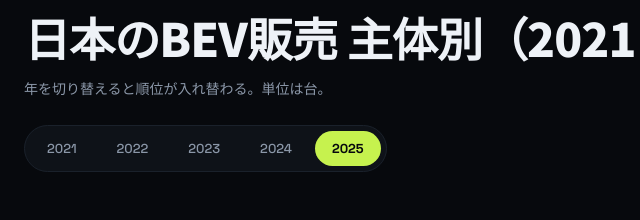
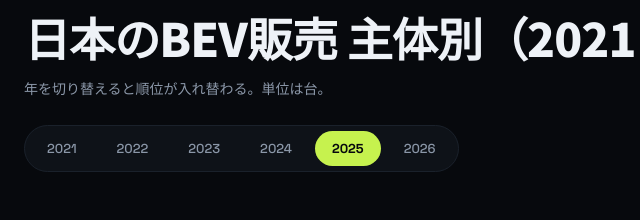
Before and after one commit to h-ogawa0214/who_is_EV_Top, a plain HTML site: page index.html in a window 1280 px wide. Shown: the part 886-1106 px from the top of the page, 40-680 px from the left. Drawn offline with Linux system fonts and the light colour scheme.

Commit message:
ev_final_fix

```diff
--- a/index.html
+++ b/index.html
@@ -89,6 +89,7 @@
         <button type="button" data-year="2023" style="padding: 9px 17px; border: 0; border-radius: 999px; background: transparent; color: #8b97a8; font-family: 'Space Grotesk', sans-serif; font-size: 13px; font-weight: 500; cursor: pointer; transition: all .25s">2023</button>
         <button type="button" data-year="2024" style="padding: 9px 17px; border: 0; border-radius: 999px; background: transparent; color: #8b97a8; font-family: 'Space Grotesk', sans-serif; font-size: 13px; font-weight: 500; cursor: pointer; transition: all .25s">2024</button>
         <button type="button" data-year="2025" style="padding: 9px 17px; border: 0; border-radius: 999px; background: #c6f24e; color: #07090d; font-family: 'Space Grotesk', sans-serif; font-size: 13px; font-weight: 700; cursor: pointer; transition: all .25s">2025</button>
+        <button type="button" data-year="2026" style="padding: 9px 17px; border: 0; border-radius: 999px; background: transparent; color: #8b97a8; font-family: 'Space Grotesk', sans-serif; font-size: 13px; font-weight: 500; cursor: pointer; transition: all .25s">2026</button>
       </div>
     </div>
 
```
